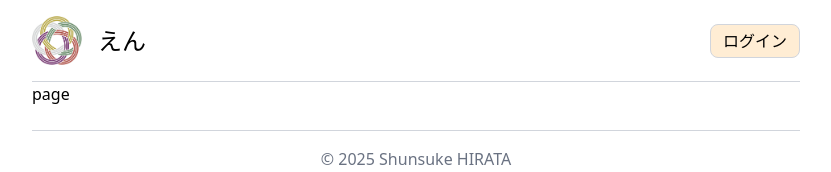
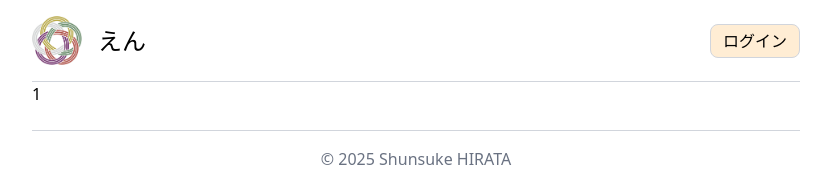
Before and after one commit to Shunsuke0205/message-board-site-on-vercel, a Next.js app: page /second-hand/1 in a window 1280 px wide. Shown: the top 172 px of the page, without its empty margins (224-1055 px from the left). Built offline with nearby package versions, Linux system fonts and the light colour scheme; no server answers.

Commit message:
impl: fetch the itemId

```diff
--- a/src/app/second-hand/[itemId]/page.tsx
+++ b/src/app/second-hand/[itemId]/page.tsx
@@ -1,9 +1,15 @@
-import React from 'react'
+import React from "react"
 
-const page = () => {
+export default async function SecondHandItem({
+  params,
+} : {
+  params: Promise<{ itemId: string }>
+}) {
+  const { itemId } = await params;
+
   return (
-    <div>page</div>
+    <div>
+      {itemId}
+    </div>
   )
-}
-
-export default page
+};
```
